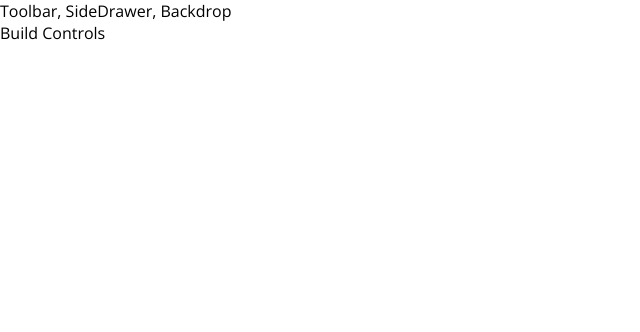
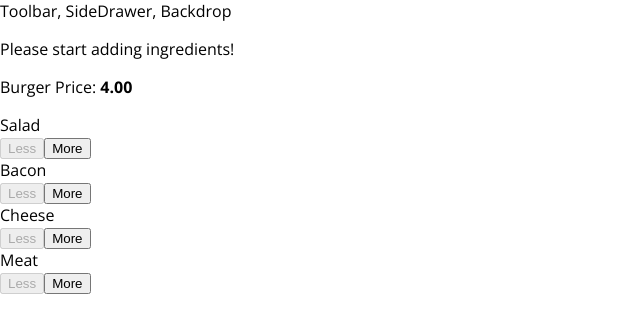
Before and after one commit to shaileshkumarcs/react-complete-guide, a React app: page / in a window 1280 px wide. Shown: the top 332 px of the page, without its empty margins (0-640 px from the left). Built offline with nearby package versions, Linux system fonts and the light colour scheme.

Commit message:
Ingredient add dynamic in burger and price as well

```diff
--- /dev/null
+++ b/src/components/Burger/BuildControls/BuildControl/BuildControl.css
@@ -0,0 +1,57 @@
+.BuildControl{
+    display: flex;
+    justify-content: space-between;
+    align-items: center;
+    margin: 5px 0;
+}
+
+.BuildControl button{
+    display: block;
+    font: inherit;
+    padding: 5px;
+    margin: 0 5px;
+    width: 80px;
+    border: 1px solid #AA6817;
+    cursor: pointer;
+    outline: none;
+}
+
+
+.BuildControl button:disabled {
+    background-color: #AC9980;
+    border: 1px solid #7E7365;
+    color: #ccc;
+    cursor: default;
+}
+
+.BuildControl button:hover:disabled {
+    background-color: #AC9980;
+    color: #ccc;
+    cursor: not-allowed;
+}
+
+.Label {
+    padding: 10px;
+    font-weight: bold;
+    width: 80px;
+}
+
+.BuildControl .Less {
+    background-color: #D39952;
+    color: white;
+}
+
+.BuildControl .More {
+    background-color: #8F5E1E;
+    color: white;
+}
+
+.BuildControl .Less:hover, .BuildControl .Less:active {
+    background-color: #DAA972;
+    color: white;
+}
+
+.BuildControl .More:hover,.BuildControl .More:active {
+    background-color: #99703F;
+    color: white;
+}
--- /dev/null
+++ b/src/components/Burger/BuildControls/BuildControl/BuildControl.js
@@ -0,0 +1,18 @@
+import React from 'react';
+
+import classes from './BuildControl.css';
+
+const buildControl = (props) => (
+    <div className={classes.BuildControl}>
+        <div className={classes.Label }>{ props.label }</div>
+        <button
+            className={classes.Less}
+            onClick={props.removed}
+            disabled={props.disabled}>Less</button>
+        <button
+            className={classes.More}
+            onClick={props.added}>More</button>
+    </div>
+);
+
+export default buildControl;
--- /dev/null
+++ b/src/components/Burger/BuildControls/BuildControls.css
@@ -0,0 +1,51 @@
+.BuildControls {
+    width: 100%;
+    background-color: #CF8F2E;
+    display: flex;
+    flex-flow: column;
+    align-items: center;
+    box-shadow: 0 2px 1px #ccc;
+    margin: auto;
+    padding: 10px 0;
+}
+
+.OrderButton {
+    background-color: #DAD735;
+    outline: none;
+    cursor: pointer;
+    border: 1px solid #966909;
+    color: #966909;
+    font-family: inherit;
+    font-size: 1.2em;
+    padding: 15px 30px;
+    box-shadow: 2px 2px 2px #966909;
+}
+
+.OrderButton:hover, .OrderButton:active {
+    background-color: #A0DB41;
+    border: 1px solid #966909;
+    color: #966909;
+}
+
+.OrderButton:disabled {
+    background-color: #C7C6C6;
+    cursor: not-allowed;
+    border: 1px solid #ccc;
+    color: #888888;
+}
+
+.OrderButton:not(:disabled) {
+    animation: enable 0.3s linear;
+}
+
+@keyframes enable {
+    0% {
+        transform: scale(1);
+    }
+    60% {
+        transform: scale(1.1);
+    }
+    100% {
+        transform: scale(1);
+    }
+}
--- /dev/null
+++ b/src/components/Burger/BuildControls/BuildControls.js
@@ -0,0 +1,28 @@
+import React from 'react';
+
+import classes from './BuildControls.css';
+import BuildControl from './BuildControl/BuildControl';
+
+const controls = [
+    {label : 'Salad', type: 'salad'},
+    {label : 'Bacon', type: 'bacon'},
+    {label : 'Cheese', type: 'cheese'},
+    {label : 'Meat', type: 'meat'},
+]
+
+const buildControls = (props) => (
+    <div className={classes.BuildControls}>
+        <p>Burger Price: <strong>{props.price.toFixed(2)}</strong></p>
+        {controls.map(ctrl => (
+            <BuildControl
+                key={ctrl.label}
+                label={ctrl.label}
+                added={() => props.ingredientAdded(ctrl.type)}
+                removed={() => props.ingredientRemoved(ctrl.type)}
+                disabled={props.disabled[ctrl.type]}
+                />
+        ))}
+    </div>
+);
+
+export default buildControls;
--- a/src/components/Burger/Burger.js
+++ b/src/components/Burger/Burger.js
@@ -6,12 +6,20 @@
 
 const burger = ( props ) => {
 
-        const transformdIngredients = Object.keys(props.ingredients)
+        let transformdIngredients = Object.keys(props.ingredients)
                 .map(igKey => {
                     return [...Array(props.ingredients[igKey])].map((_, i) => {
-                        return <BurgerIngredient id={igKey + i} type = {igKey} />;
+                        return <BurgerIngredient key={igKey + i} type = {igKey} />;
                     });
-                });
+                })
+                .reduce((arr, el) => {
+                    return arr.concat(el)
+                }, []);
+        console.log(transformdIngredients);
+
+        if(transformdIngredients.length === 0){
+            transformdIngredients = <p>Please start adding ingredients!</p>;
+        }
 
     return (
         <div className={classes.Burger}>
--- a/src/containers/BurgerBuilder/BurgerBuilder.js
+++ b/src/containers/BurgerBuilder/BurgerBuilder.js
@@ -3,6 +3,14 @@
 import Aux from '../../hoc/Aux';
 
 import Burger from '../../components/Burger/Burger';
+import BuildControls from '../../components/Burger/BuildControls/BuildControls';
+
+const INGREDIENT_PRICES = {
+    salad : 0.5,
+    cheese: 0.4,
+    meat: 1.3,
+    bacon: 0.7
+}
 
 class BurgerBuilder extends Component{
     // constructor(props){
@@ -12,18 +20,59 @@
 
     state = {
         ingredients : {
-            salad : 1,
-            bacon : 1,
-            cheese : 2,
-            meat : 2,
+            salad : 0,
+            bacon : 0,
+            cheese : 0,
+            meat : 0,
+        },
+        totalPrice: 4
+    }
+
+    addIngredientHandler = (type) => {
+        const oldCount = this.state.ingredients[type];
+        const updatedCount = oldCount + 1;
+        const updateIngredients  = {
+            ...this.state.ingredients
+        };
+        updateIngredients[type] = updatedCount;
+        const priceAddition = INGREDIENT_PRICES[type];
+        const oldPrice = this.state.totalPrice;
+        const newPrice = oldPrice + priceAddition;
+        this.setState({ totalPrice:newPrice, ingredients:updateIngredients })
+    }
+
+    removeIngredientHandler = (type) => {
+        const oldCount = this.state.ingredients[type];
+        if(oldCount <= 0){
+            return;
         }
+        const updatedCount = oldCount - 1;
+        const updateIngredients  = {
+            ...this.state.ingredients
+        };
+        updateIngredients[type] = updatedCount;
+        const priceDeduction = INGREDIENT_PRICES[type];
+        const oldPrice = this.state.totalPrice;
+        const newPrice = oldPrice - priceDeduction;
+        this.setState({ totalPrice:newPrice, ingredients:updateIngredients })
     }
 
     render(){
+        const disabledInfo = {
+            ...this.state.ingredients
+        };
+        for(let key in disabledInfo){
+            disabledInfo[key] = disabledInfo[key] <= 0
+        }
         return (
             <Aux>
                 <Burger ingredients={ this.state.ingredients }/>
-                <div>Build Controls</div>
+                <BuildControls
+                    ingredientAdded={this.addIngredientHandler}
+                    ingredientRemoved={this.removeIngredientHandler}
+                    disabled={disabledInfo}
+                    price={this.state.totalPrice}
+                    />
             </Aux>
         )
     }
```
